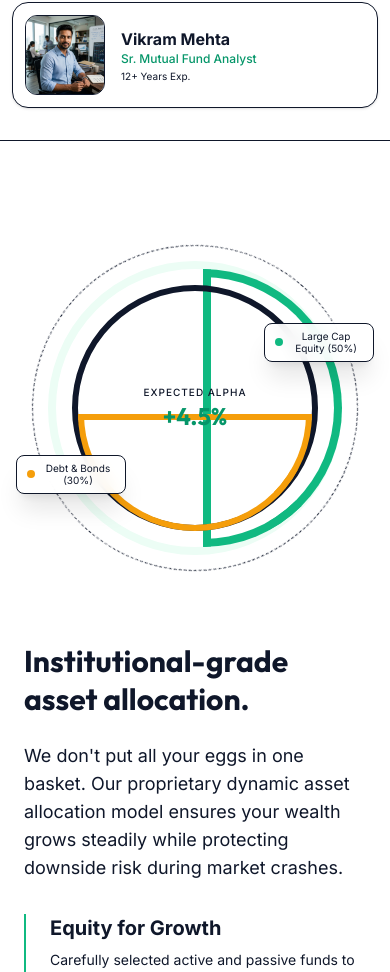
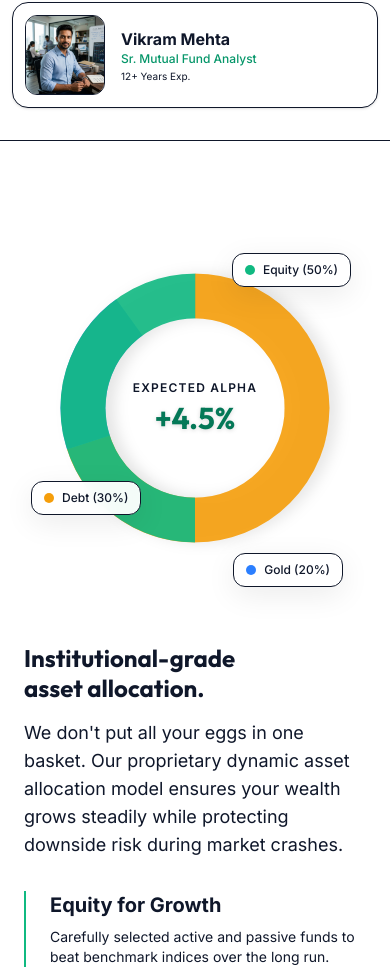
Before and after one commit to Sanjay-rana001/FundWealth, a Next.js app: page / in a window 390 px wide. Shown: the part 8452-9424 px from the top of the page. Built offline with nearby package versions, Linux system fonts and the light colour scheme.

Commit message:
Re-design Portfolio illustration to SVG, adjust heading size and move ScrollToTop up on mobile

```diff
--- a/src/components/home/PortfolioIllustration.tsx
+++ b/src/components/home/PortfolioIllustration.tsx
@@ -6,34 +6,45 @@ export function PortfolioIllustration() {
       <div className="max-w-7xl mx-auto px-6 md:px-12 grid lg:grid-cols-2 gap-16 items-center">
 
         {/* Abstract Data Visualization */}
-        <div className="relative aspect-square max-w-md mx-auto w-full">
-          {/* Outer ring */}
-          <div className="absolute inset-2 md:inset-4 rounded-full border border-primary-200 border-dashed animate-[spin_60s_linear_infinite]"></div>
-          {/* Middle ring */}
-          <div className="absolute inset-6 md:inset-12 rounded-full border-[8px] md:border-[20px] border-primary-50">
-            <div className="absolute top-0 right-0 w-1/2 h-full border-[8px] md:border-[20px] border-primary-500 rounded-r-full -mx-[8px] md:-mx-[20px]"></div>
-          </div>
-          {/* Inner ring */}
-          <div className="absolute inset-12 md:inset-24 rounded-full border-[6px] md:border-[15px] border-accent-50">
-            <div className="absolute bottom-0 left-0 w-full h-1/2 border-[6px] md:border-[15px] border-accent-500 rounded-b-full -my-[6px] md:-my-[15px]"></div>
-          </div>
+        <div className="relative aspect-square max-w-md mx-auto w-full flex items-center justify-center">
 
-          <div className="absolute inset-0 flex items-center justify-center flex-col z-10">
-            <span className="text-[10px] md:text-sm text-foreground/60 uppercase tracking-widest font-medium">Expected Alpha</span>
-            <span className="text-2xl md:text-5xl font-display font-bold text-primary-600">+4.5%</span>
-          </div>
+          {/* Clean SVG Donut Chart */}
+          <div className="relative w-full h-full max-w-[280px] md:max-w-[340px]">
+            <svg viewBox="0 0 100 100" className="w-full h-full transform -rotate-90 drop-shadow-xl">
+              {/* Debt & Bonds (30%) - Yellow/Accent */}
+              <circle cx="50" cy="50" r="40" fill="transparent" stroke="#f59e0b" strokeWidth="16" strokeDasharray="251.2" strokeDashoffset="75.36" className="opacity-90" />
+              {/* Gold (20%) - Blue */}
+              <circle cx="50" cy="50" r="40" fill="transparent" stroke="#3b82f6" strokeWidth="16" strokeDasharray="251.2" strokeDashoffset="150.72" strokeDasharray="50.24 200.96" className="opacity-90" transform="rotate(108 50 50)" />
+              {/* Large Cap Equity (50%) - Green/Primary */}
+              <circle cx="50" cy="50" r="40" fill="transparent" stroke="#10b981" strokeWidth="16" strokeDasharray="251.2" strokeDashoffset="125.6" className="opacity-90" transform="rotate(180 50 50)" />
+            </svg>
 
-          {/* Legend floating cards */}
-          <div className="absolute -right-2 md:-right-4 top-1/4 bg-white/90 backdrop-blur shadow-xl px-2.5 py-1.5 md:px-4 md:py-2 rounded-lg border border-border-color text-[10px] md:text-sm z-20 max-w-[110px] md:max-w-none text-center">
-            <div className="flex items-center justify-center gap-1.5 md:gap-2"><div className="w-2 h-2 md:w-3 md:h-3 bg-primary-500 rounded-full shrink-0"></div> <span className="leading-tight">Large Cap Equity (50%)</span></div>
-          </div>
-          <div className="absolute -left-2 md:-left-4 bottom-1/4 bg-white/90 backdrop-blur shadow-xl px-2.5 py-1.5 md:px-4 md:py-2 rounded-lg border border-border-color text-[10px] md:text-sm z-20 max-w-[110px] md:max-w-none text-center">
-            <div className="flex items-center justify-center gap-1.5 md:gap-2"><div className="w-2 h-2 md:w-3 md:h-3 bg-accent-500 rounded-full shrink-0"></div> <span className="leading-tight">Debt & Bonds (30%)</span></div>
+            {/* Inner Content */}
+            <div className="absolute inset-0 flex flex-col items-center justify-center">
+              <span className="text-xs md:text-sm text-foreground/60 uppercase tracking-widest font-semibold mb-1">Expected Alpha</span>
+              <span className="text-3xl md:text-5xl font-display font-bold text-primary-700 drop-shadow-sm">+4.5%</span>
+            </div>
+
+            {/* Floating Legend Cards */}
+            <div className="absolute -right-4 top-4 md:top-10 bg-white/95 backdrop-blur-sm shadow-[0_8px_30px_rgb(0,0,0,0.08)] px-3 py-2 md:px-4 md:py-2.5 rounded-xl border border-border-color text-xs md:text-sm z-20 flex items-center gap-2 transition-transform hover:-translate-y-1">
+              <div className="w-2.5 h-2.5 md:w-3 md:h-3 bg-primary-500 rounded-full shrink-0"></div>
+              <span className="font-medium">Equity (50%)</span>
+            </div>
+
+            <div className="absolute -left-6 bottom-16 md:bottom-24 bg-white/95 backdrop-blur-sm shadow-[0_8px_30px_rgb(0,0,0,0.08)] px-3 py-2 md:px-4 md:py-2.5 rounded-xl border border-border-color text-xs md:text-sm z-20 flex items-center gap-2 transition-transform hover:-translate-y-1">
+              <div className="w-2.5 h-2.5 md:w-3 md:h-3 bg-accent-500 rounded-full shrink-0"></div>
+              <span className="font-medium">Debt (30%)</span>
+            </div>
+
+            <div className="absolute -right-2 -bottom-2 md:-bottom-4 bg-white/95 backdrop-blur-sm shadow-[0_8px_30px_rgb(0,0,0,0.08)] px-3 py-2 md:px-4 md:py-2.5 rounded-xl border border-border-color text-xs md:text-sm z-20 flex items-center gap-2 transition-transform hover:-translate-y-1">
+              <div className="w-2.5 h-2.5 md:w-3 md:h-3 bg-blue-500 rounded-full shrink-0"></div>
+              <span className="font-medium">Gold (20%)</span>
+            </div>
           </div>
         </div>
 
         <div>
-          <h2 className="text-3xl md:text-5xl font-display font-bold leading-tight mb-6">
+          <h2 className="text-2xl md:text-5xl font-display font-bold leading-tight mb-4 md:mb-6">
             Institutional-grade <br />asset allocation.
           </h2>
           <p className="text-lg text-foreground/70 mb-8">
--- a/src/components/ui/ScrollToTop.tsx
+++ b/src/components/ui/ScrollToTop.tsx
@@ -72,7 +72,7 @@ export function ScrollToTop() {
       `}</style>
 
       <div
-        className={`fixed bottom-4 right-3 md:bottom-8 md:right-8 z-50 transition-all duration-500 ${
+        className={`fixed bottom-24 right-3 md:bottom-8 md:right-8 z-50 transition-all duration-500 ${
           isVisible ? "opacity-100 translate-y-0" : "opacity-0 translate-y-10 pointer-events-none"
         }`}
       >
```
